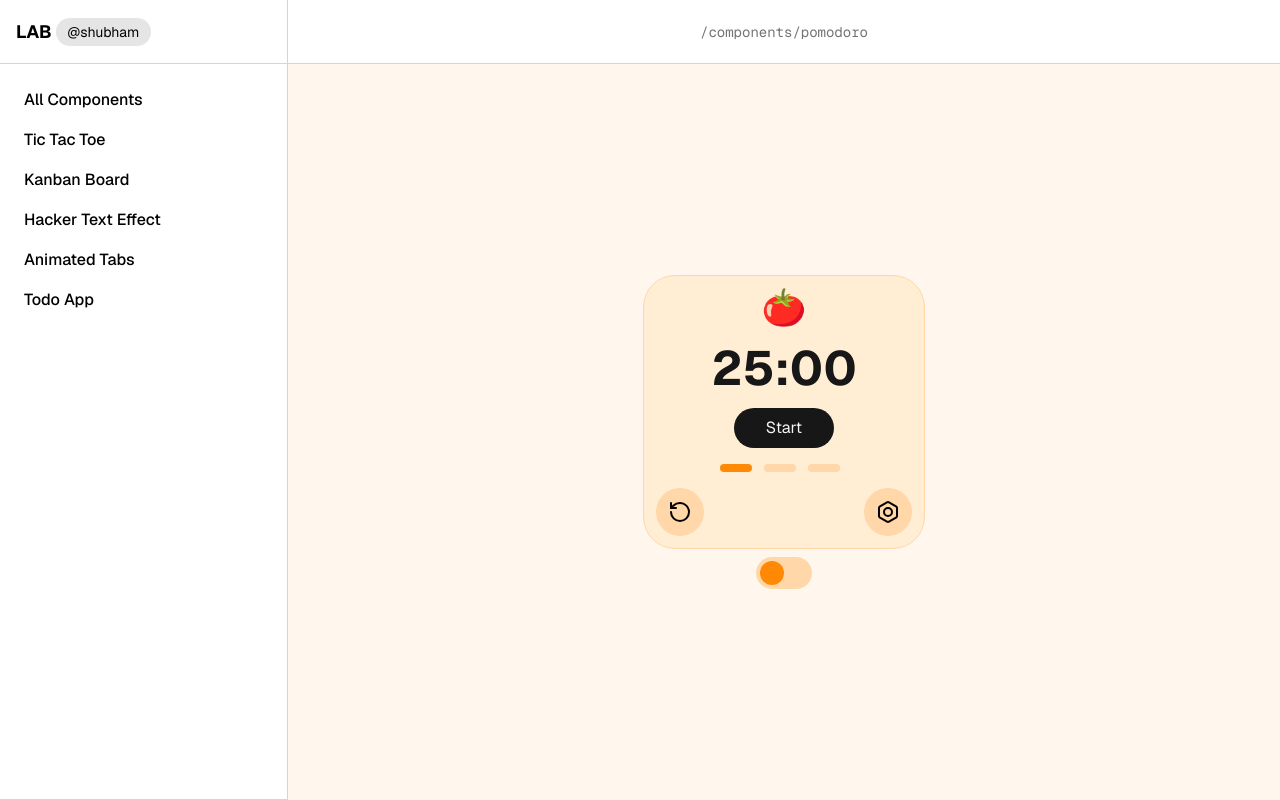
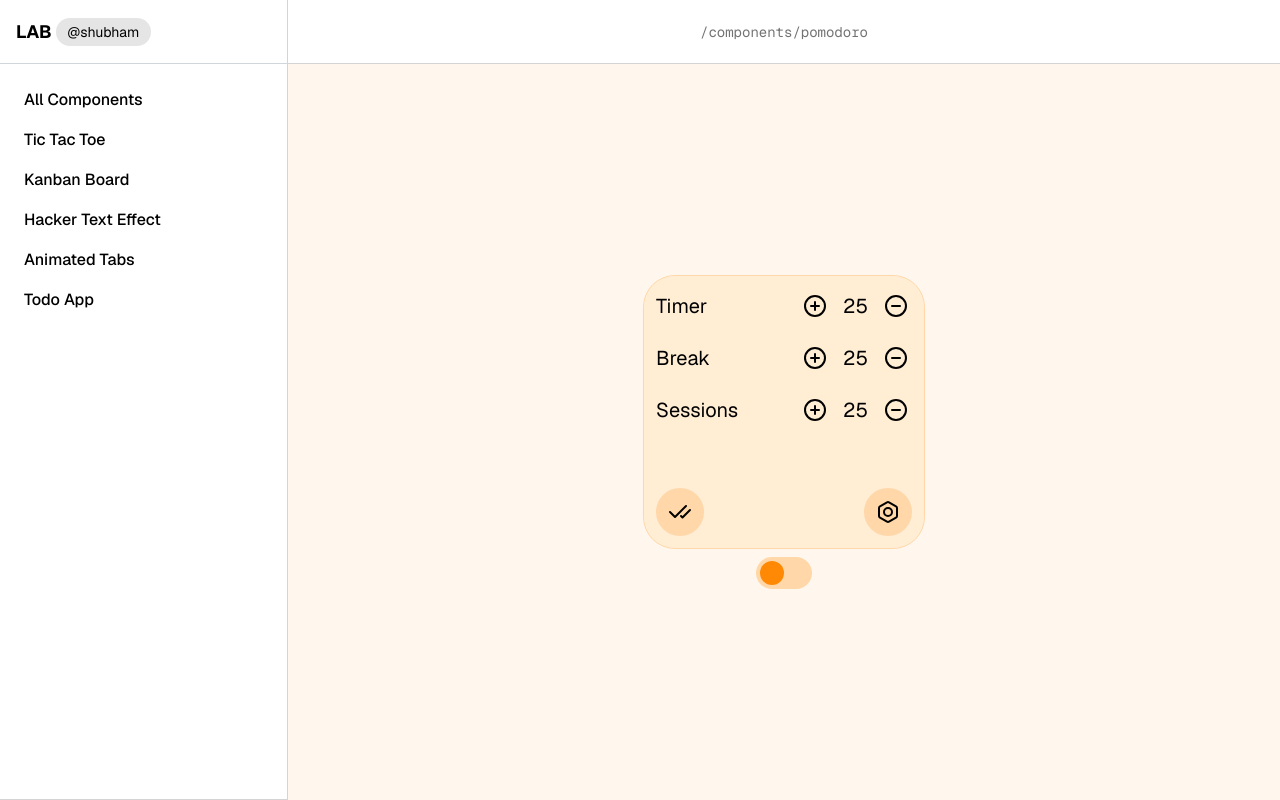
Before and after one commit to Shubham-yelekar/lab, a Next.js app: page /components/pomodoro in a window 1280 px wide. Both pictures are taken after a click on the button 888 px from the left and 512 px from the top of the page. Built offline with nearby package versions, Linux system fonts and the light colour scheme.

Commit message:
pomodoro update

```diff
--- a/src/app/components/pomodoro/app/Pomodoro.tsx
+++ b/src/app/components/pomodoro/app/Pomodoro.tsx
@@ -1,5 +1,5 @@
 "use client";
-import React from "react";
+import React, { Dispatch, SetStateAction, useEffect, useState } from "react";
 import {
   RotateCcw,
   Bolt,
@@ -12,6 +12,7 @@ import clsx from "clsx";
 
 const Pomodoro = () => {
   const { darkMode } = useTheme();
+  const [openSettings, setOpenSettings] = useState<boolean>(false);
 
   return (
     <div
@@ -42,6 +43,7 @@ const Pomodoro = () => {
             <RotateCcw />
           </button>
           <button
+            onClick={() => setOpenSettings((prev) => !prev)}
             className={clsx(
               "p-3  rounded-3xl  cursor-pointer transition-all",
               darkMode
@@ -52,7 +54,12 @@ const Pomodoro = () => {
             <Bolt />
           </button>
         </div>
-        {/* <Setting /> */}
+        {openSettings && (
+          <Setting
+            toggleSettings={openSettings}
+            setToggleSettings={setOpenSettings}
+          />
+        )}
       </div>
       <Switch />
     </div>
@@ -75,7 +82,14 @@ const Timer = () => {
         </h1>
       </div>
       <div>
-        <button className="bg-neutral-900 text-neutral-100 px-8 py-2 rounded-4xl">
+        <button
+          className={clsx(
+            "px-8 py-2 rounded-4xl",
+            darkMode
+              ? "bg-neutral-100 text-neutral-800 "
+              : "bg-neutral-900 text-neutral-100 "
+          )}
+        >
           Start
         </button>
       </div>
@@ -95,6 +109,12 @@ const Sessions = () => {
 
 const Switch = () => {
   const { darkMode, toggleTheme } = useTheme();
+  const [time, setTime] = useState(null);
+
+  useEffect(() => {
+    const date = new Date().getTime();
+    console.log(date);
+  }, []);
 
   return (
     <div className="flex items-center justify-center">
@@ -111,13 +131,29 @@ const Switch = () => {
   );
 };
 
-const Setting = () => {
+type settingsProp = {
+  toggleSettings: boolean;
+  setToggleSettings: Dispatch<SetStateAction<boolean>>;
+};
+
+const Setting = ({ toggleSettings, setToggleSettings }: settingsProp) => {
+  const { darkMode, toggleTheme } = useTheme();
   return (
-    <div className="absolute top-0 left-0 h-full w-full bg-orange-100 p-3 flex flex-col justify-between rounded-4xl">
+    <div
+      className={clsx(
+        "absolute top-0 left-0 h-full w-full  p-3 flex flex-col justify-between rounded-4xl",
+        darkMode ? "bg-neutral-900 text-neutral-100" : "bg-orange-100"
+      )}
+    >
       <div>
         <div className="flex justify-between items-center mb-4">
           <span className="text-xl ">Timer</span>
-          <div className="flex items-center gap-4 bg-orange-200 p-1 rounded-3xl  ">
+          <div
+            className={clsx(
+              "flex items-center gap-4 p-1 rounded-3xl",
+              darkMode ? "bg-neutral-800" : "bg-orange-100"
+            )}
+          >
             <button>
               <CirclePlus />{" "}
             </button>
@@ -129,7 +165,12 @@ const Setting = () => {
         </div>
         <div className="flex justify-between items-center mb-4">
           <span className="text-xl ">Break</span>
-          <div className="flex items-center gap-4 bg-orange-200 p-1 rounded-3xl  ">
+          <div
+            className={clsx(
+              "flex items-center gap-4 p-1 rounded-3xl",
+              darkMode ? "bg-neutral-800" : "bg-orange-100"
+            )}
+          >
             <button>
               <CirclePlus />{" "}
             </button>
@@ -141,7 +182,12 @@ const Setting = () => {
         </div>
         <div className="flex justify-between items-center mb-4">
           <span className="text-xl ">Sessions</span>
-          <div className="flex items-center gap-4 bg-orange-200 p-1 rounded-3xl  ">
+          <div
+            className={clsx(
+              "flex items-center gap-4 p-1 rounded-3xl",
+              darkMode ? "bg-neutral-800" : "bg-orange-100"
+            )}
+          >
             <button>
               <CirclePlus />{" "}
             </button>
@@ -153,10 +199,25 @@ const Setting = () => {
         </div>
       </div>
       <div className="w-full flex justify-between">
-        <button className="p-3 bg-orange-200 rounded-3xl hover:bg-orange-400 cursor-pointer transition-all">
+        <button
+          className={clsx(
+            "p-3  rounded-3xl  cursor-pointer transition-all",
+            darkMode
+              ? "bg-orange-400 hover:bg-orange-500"
+              : "bg-orange-200 hover:bg-orange-400"
+          )}
+        >
           <CheckCheck />
         </button>
-        <button className="p-3 bg-orange-200 rounded-3xl hover:bg-orange-400 cursor-pointer transition-all">
+        <button
+          onClick={() => setToggleSettings((prev) => !prev)}
+          className={clsx(
+            "p-3 rounded-3xl cursor-pointer transition-all, darkMode",
+            darkMode
+              ? "bg-neutral-800 hover:bg-neutral-700"
+              : "bg-orange-200 hover:bg-orange-400 "
+          )}
+        >
           <Bolt />
         </button>
       </div>
```
Also changed, not shown: 1 other file (tests, documents, lock files or other folders).
